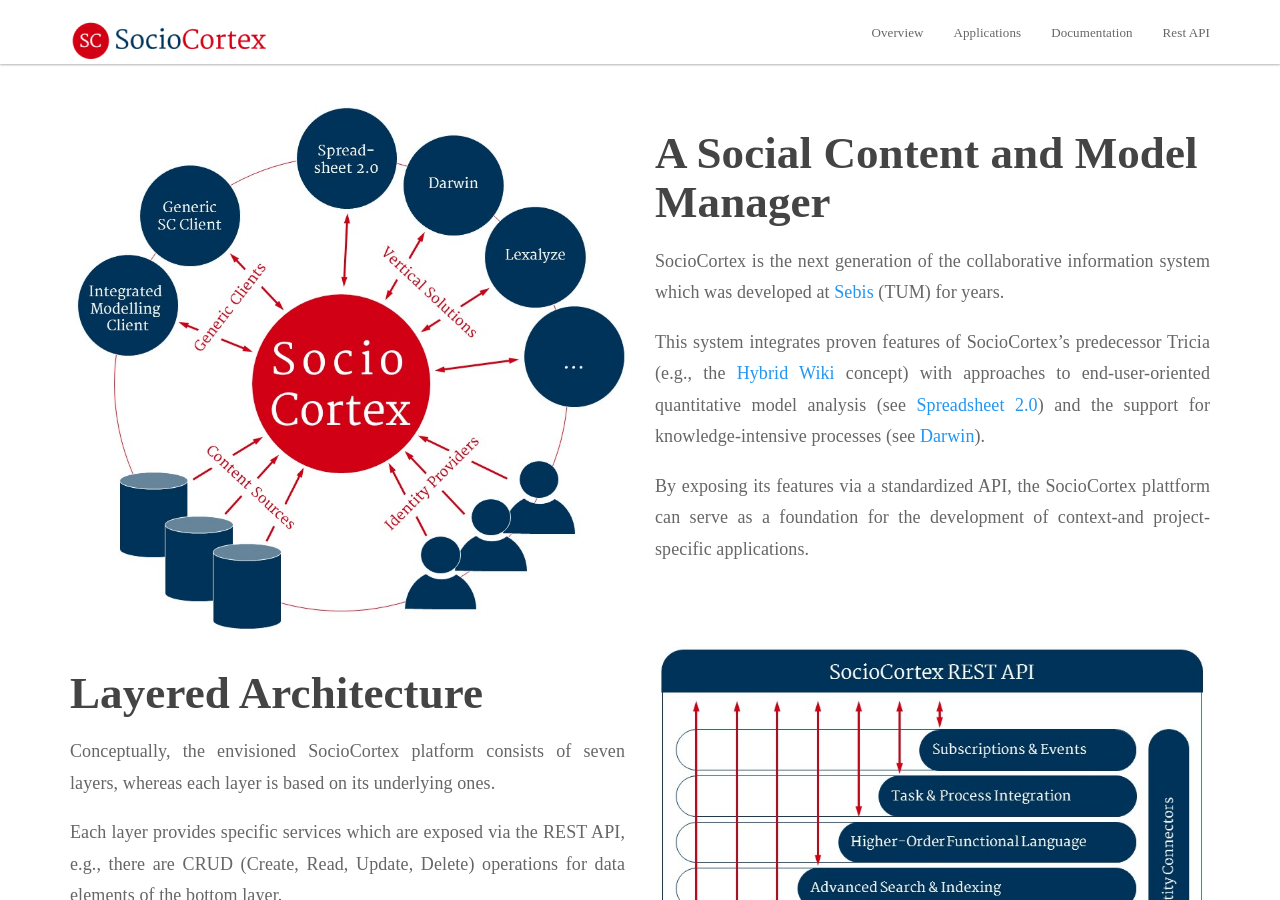
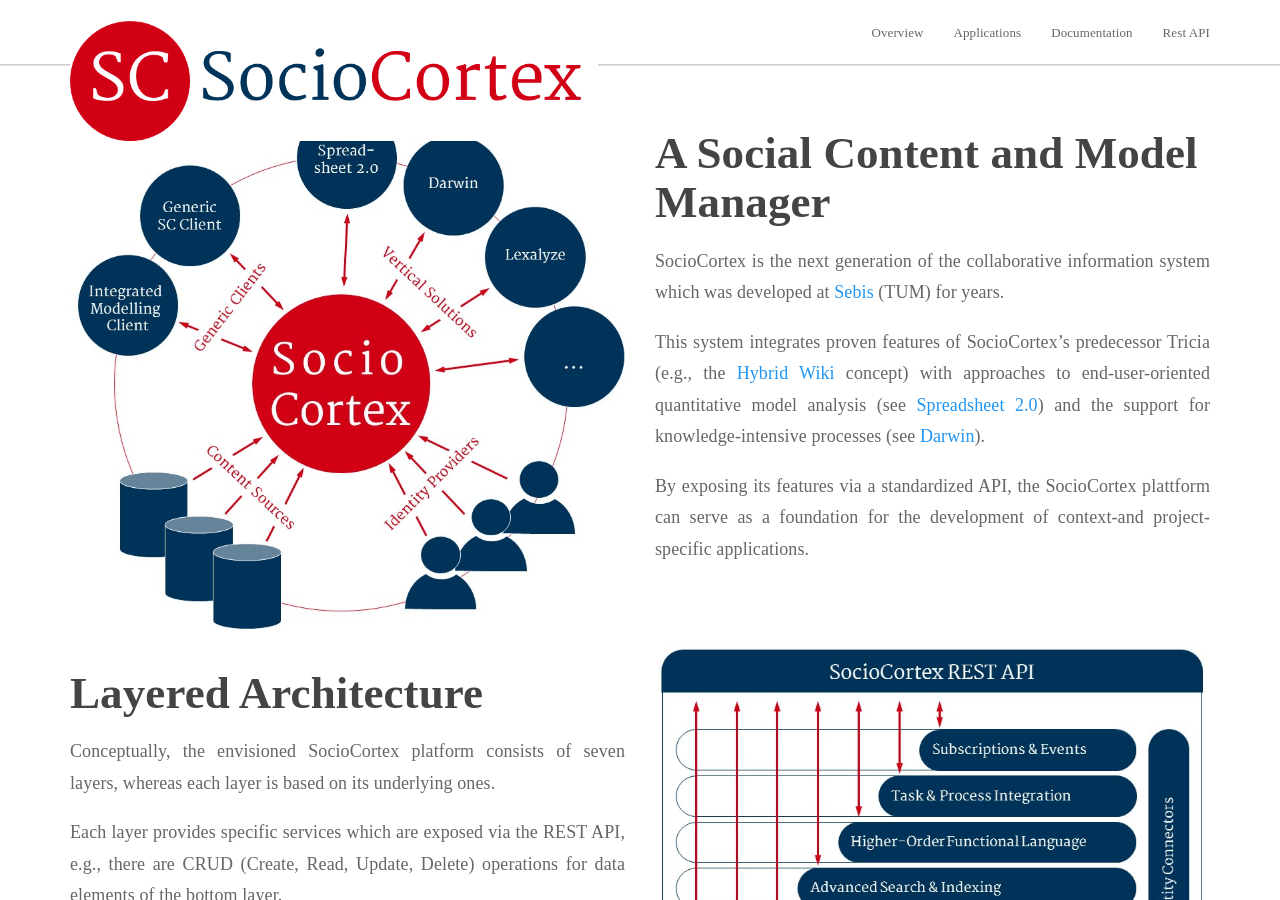
Before and after one commit to manoj5864/sociocortex, a Jekyll site: the page built from index.html, in a window 1280 px wide and 900 px high. Built offline with Jekyll 4.4.1, drawn with Linux system fonts in a browser that asks for light colours.

Commit message:
Header update

```diff
--- a/_includes/header.html
+++ b/_includes/header.html
@@ -10,7 +10,7 @@
                     <span class="icon-bar"></span>
                 </button>
                 <a class="navbar-brand" href={{"/"}}> <!--  | prepend: site.baseurl -->
-                    <img class="img-responsive" src={{ "/img/favicons/sc_logo_plain.png" }} />
+                    <img class="img-responsive" style="height:120px;" src={{ "/img/favicons/sc_logo_plain.png" }} />
                 </a>
             </div>
 
```
Also changed, not shown: img/favicons/sc_logo_only.jpg (deleted), img/favicons/sc_logo_plain.png, 2 other files.
